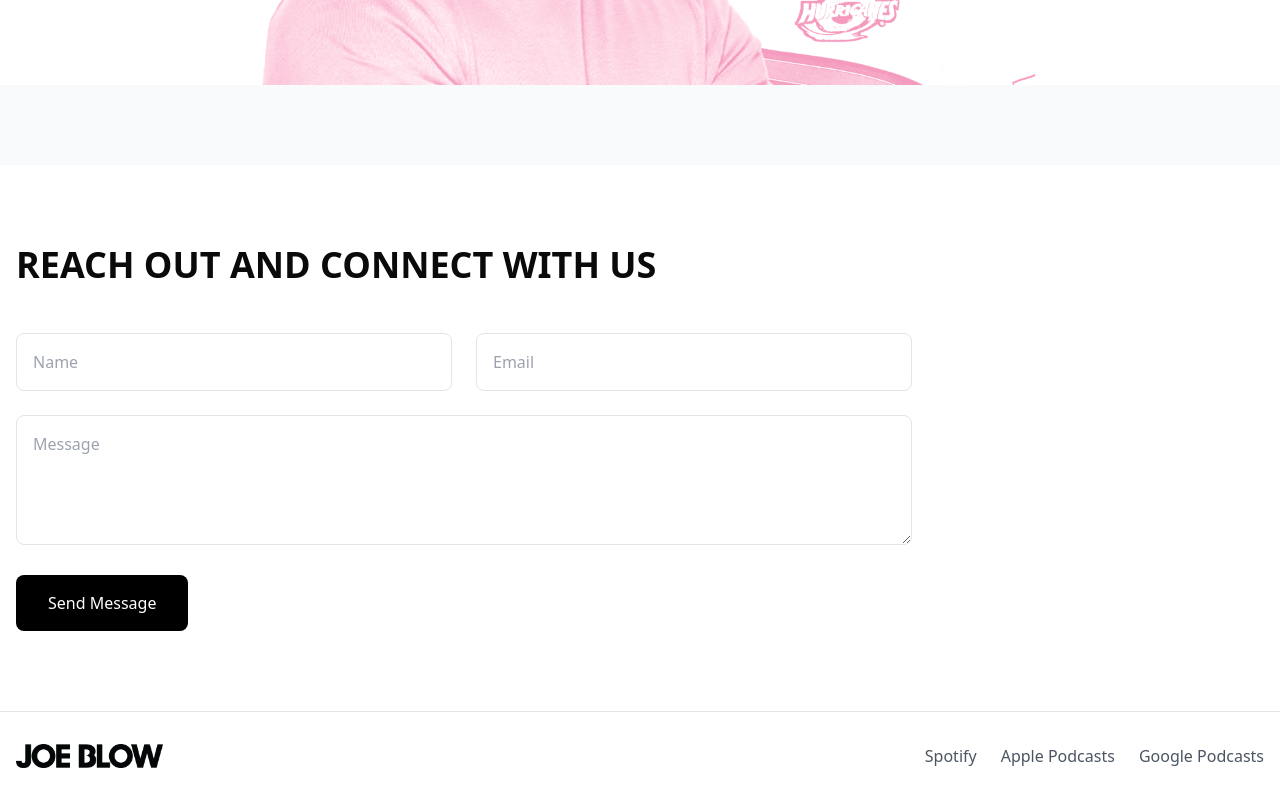
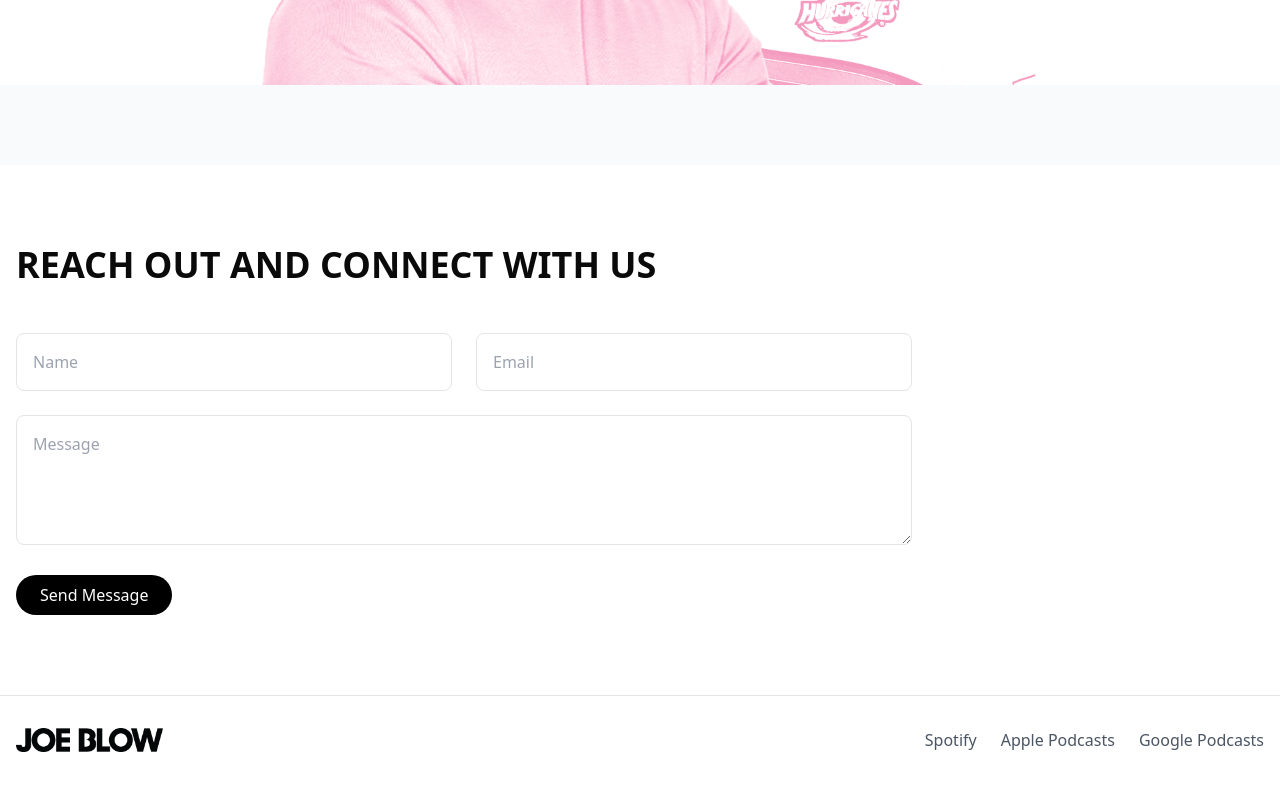
Before and after one commit to jbpolson/joe-blow-podcast, a React (Vite) app: page / in a window 1280 px wide. Shown: the part 2815-3615 px from the top of the page. Built offline with nearby package versions, Linux system fonts and the light colour scheme.

Commit message:
Apply button styling to message button
Applied the same styling and animation to the "Send Message" button as the "Subscribe" button.

```diff
--- a/src/pages/Index.tsx
+++ b/src/pages/Index.tsx
@@ -224,7 +224,12 @@ const Index = () => {
               <input type="email" placeholder="Email" className="w-full p-4 border rounded-lg focus:outline-none focus:ring-2 focus:ring-highlight" value={email} onChange={e => setEmail(e.target.value)} />
             </div>
             <textarea placeholder="Message" rows={4} className="w-full p-4 border rounded-lg focus:outline-none focus:ring-2 focus:ring-highlight" />
-            <button type="submit" className="px-8 py-4 bg-black text-white rounded-lg hover:bg-gray-800 transition-colors">
+            <button
+              type="submit"
+              className="px-6 py-2 rounded-full bg-black text-white hover:bg-highlight transition-all duration-200"
+              onMouseMove={handleButtonHover}
+              onMouseLeave={handleButtonLeave}
+            >
               Send Message
             </button>
           </form>
```
